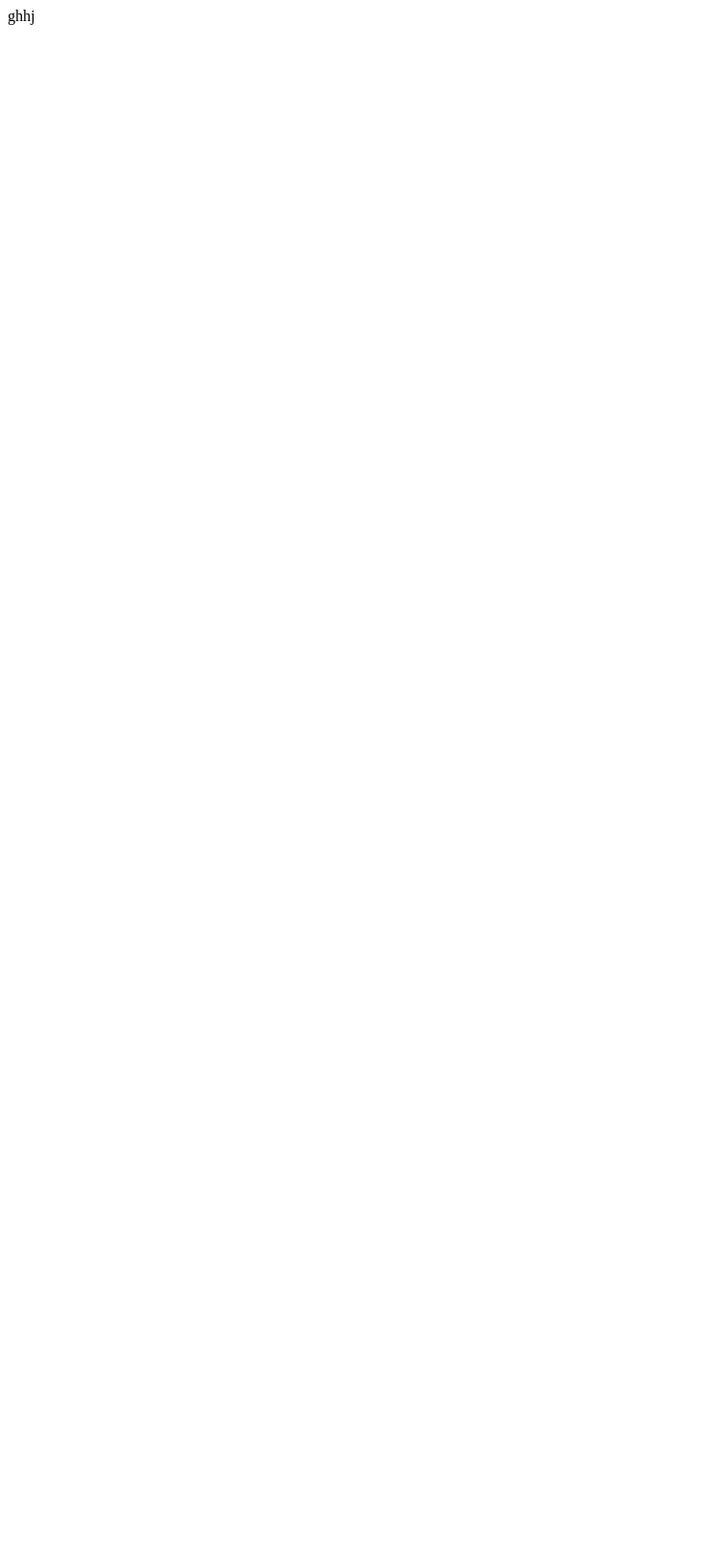
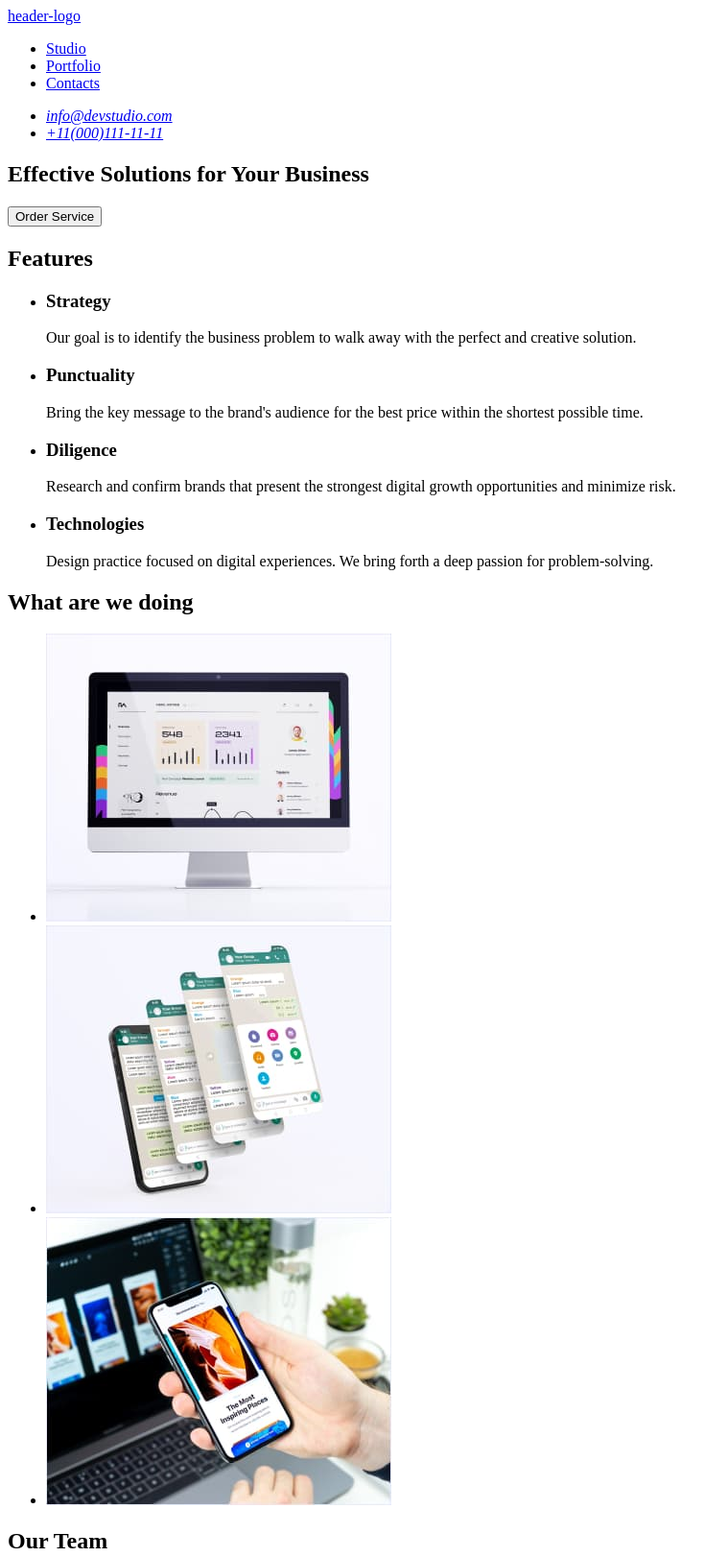
Before and after one commit to Kurthannatalia/goit-markup-hw-01, a plain HTML site: page index.html in a window 1280 px wide. Shown: the top 1622 px of the page at 96% size, without its empty margins (0-759 px from the left). Before the commit the page ends 800 px from the top, so only its background shows below. Drawn offline with Linux system fonts and the light colour scheme.

Commit message:
update index.html

```diff
--- a/index.html
+++ b/index.html
@@ -4,10 +4,107 @@
     <meta charset="UTF-8">
     <meta http-equiv="X-UA-Compatible" content="IE=edge">
     <meta name="viewport" content="width=device-width, initial-scale=1.0">
-    <title>Document</title>
+    <title>Web Studio</title>
 </head>
 <body>
-    ghhj
+    <header>
+        <nav>
+            <a href="./images/Logo.svg">header-logo</a>
+            <ul>
+                <li>
+                     <a href="./index.html">Studio</a>
+                </li>
+                <li>
+                    <a href="./index.html">Portfolio</a>
+                </li>
+                <li>
+                    <a href="index.html">Contacts</a>
+                </li>
+            </ul>
+        </nav>
+            <address>
+                <ul>
+                    <li>
+                        <a href="index.html">info@devstudio.com</a>
+                    </li>
+                    <li>
+                        <a href="index.html">+11(000)111-11-11</a>
+                    </li>
+                </ul>
+            </address>
 
+    </header>
+    <main>
+        <section>
+           <h1>Effective Solutions for Your Business</h1>
+           <button type="button">Order Service</button>
+        </section>
+        <section>
+            <h2>Features</h2>
+            <ul>
+                <li>
+                    <h3>Strategy</h3>
+                    <p>Our goal is to identify the business problem to walk away with the perfect and creative solution.</p>
+                </li>
+                <li>
+                    <h3>Punctuality</h3>
+                    <p>Bring the key message to the brand's audience for the best price within the shortest possible time.</p>
+                </li>
+                <li>
+                    <h3>Diligence</h3>
+                    <p>Research and confirm brands that present the strongest digital growth opportunities and minimize risk.</p>
+                </li>
+                <li>
+                    <h3>Technologies</h3>
+                    <p>Design practice focused on digital experiences. We bring forth a deep passion for problem-solving.</p>
+                </li>
+            </ul>
+        </section>
+        <section>
+           <h2>What are we doing</h2>
+           <ul>
+            <li>
+                <img src="images/comp.jpg" alt="comp" width="360" height="300">
+            </li>
+            <li>
+                <img src="images/phones.jpg" alt="phones" width="360" height="300">
+            </li>
+            <li>
+                <img src="images/smartphone.jpg" alt="smartphone" width="360" height="300">
+            </li>
+           </ul>
+        </section>
+        <section>
+            <h2>Our Team</h2>
+            <ul>
+                <li>
+                    <img src="images/markguerrero.jpg" alt="markguerrero" width="264" height="260">
+                    <h3>Mark Guerrero</h3>
+                    <p>Product Designer</p>
+                </li>
+                <li>
+                    <img src="images/tomford.jpg" alt="tomford" width="264" height="260">
+                    <h3>Tom Ford</h3>
+                    <p>Frontend Developer</p>
+                </li>
+                <li>
+                    <img src="images/camilagarcia.jpg" alt="camilagarcia" width="264" height="260">
+                    <h3>Camila Garcia</h3>
+                    <p>Marketing</p>
+                </li>
+                <li>
+                    <img src="images/danielwilson.jpg" alt="danielwilson" width="264" height="260">
+                    <h3>Daniel Wilson</h3>
+                    <p>UI Designer</p>
+                </li>
+            </ul>
+        </section>
+    </main>
+    <footer>
+        <section>
+        <img src="./index.html" alt="Web Studio">
+            <p>Increase the flow of customers and sales for your business with digital marketing & growth solutions.</p>
+        </section>
+    </footer>
 </body>
 </html>
```
Also changed, not shown: images/Logo.svg (added).
